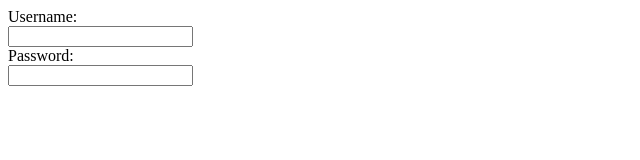
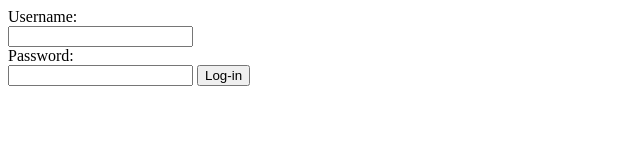
Before and after one commit to MassageByVanessa/MassageByVanessa.github.io, a plain HTML site: page index.html in a window 1280 px wide. Shown: the whole page, without its empty margins (0-640 px from the left). Drawn offline with Linux system fonts and the light colour scheme.

Commit message:
Update index.html
creating the "log-in" button

```diff
--- a/index.html
+++ b/index.html
@@ -3,4 +3,5 @@
   <input type="text" id="UsernameInput"><br>
   <label for="PasswordInput">Password:</label><br>
   <input type="text" id="PasswordInput">
+  <button><span>Log-in</span></button>
 </html>
```
